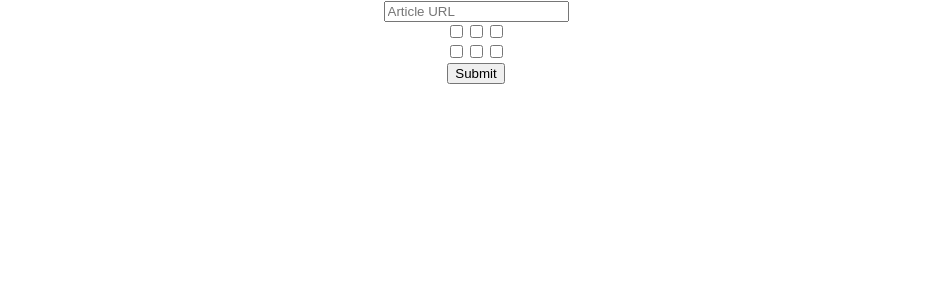
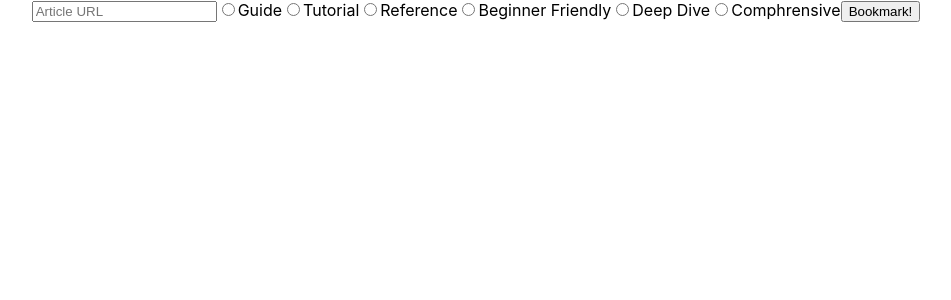
Before and after one commit to z2lai/react-emotion-multi-step-form, a React (Create React App) app: page / in a window 1280 px wide. Shown: the top 300 px of the page, without its empty margins (164-1115 px from the left). Built offline with nearby package versions, Linux system fonts and the light colour scheme.

Commit message:
(WIP) Separated radio controls into a functional component

```diff
--- a/src/components/BookmarkForm.js
+++ b/src/components/BookmarkForm.js
@@ -1,26 +1,27 @@
 import React, { Component } from "react";
+import RadioControl from './RadioControl';
 
 class BookmarkForm extends Component {
-  formStates = ['Initial', 'URL Submitted', 'Article Scraped'];
-  types = ['Guide', 'Tutorial', 'Reference']; // should be queried from database
-  factors = ['Beginner Friendly', 'Deep Dive', 'Comphrensive']; // should be queried from database
-
+  formStates = ["Initial", "URL Submitted", "Article Scraped"];
+  types = ["Guide", "Tutorial", "Reference"]; // should be queried from database
+  factors = ["Beginner Friendly", "Deep Dive", "Comphrensive"]; // should be queried from database
 
   state = {
     formState: this.formStates[0],
     Url: '',
     article: {},
+    type: '',
+    factor: '',
   };
-
 
   componentDidMount() {
     // retrieve types and factors from database
   }
 
-  handleChange = (event) => {
+  handleChange = event => {
     try {
-      const input = event.target.value
-      this.setState({ Url: input })
+      const input = event.target.value;
+      this.setState({ Url: input });
       const cleanedUrl = this.cleanUrl(input);
       if (cleanedUrl) {
         // fetch(`/articles/scrape?Url=${cleanedUrl}`)
@@ -28,31 +29,31 @@ class BookmarkForm extends Component {
         //   .catch(err => console.log(err));
         this.setState({
           formState: this.formStates[1],
-          Url: cleanedUrl,
-        })
+          Url: cleanedUrl
+        });
       }
     } catch (err) {
       console.log(err);
     }
+  };
+
+  cleanUrl(Url) {
+    if (Url.length > 0) return Url;
   }
 
-  cleanUrl(Url) {
-    if (Url.length > 0)
-    return Url;
-  }
+  handleSelection = event => {
+    this.setState({
+      [event.target.name]: event.target.value
+    });
+  };
 
   render() {
     return (
       <form className="bookmark-form" action="/articles/add-article" method="POST">
-        <input name="URL" type="text" placeholder="Article URL" onChange={this.handleChange} value={this.state.Url} />
-        <div className="checkbox">
-          {this.types.map(type => <input key={type} type="checkbox" value={type} />)}
-        </div>
-        <div className="checkbox">
-          {this.factors.map(factor => <input key={factor} type="checkbox" value={factor} />)}
-        </div>
-        {/* <input name="type" type="text" placeholder="Article URL" onChange={this.handleChange} value={this.state.Url} /> */}
-        <input type="submit" value="Submit" onSubmit={this.handleSubmit} />
+        <input name="URL" option="text" placeholder="Article URL" onChange={this.handleChange} value={this.state.Url} />
+        <RadioControl name="type" options={this.types} selected={this.state.type} onChange={this.handleSelection} />
+        <RadioControl name="factor" options={this.factors} selected={this.state.factor} onChange={this.handleSelection} />
+        <button type="submit">Bookmark!</button>
       </form>
       // {this.state.topics.map(topic => <div key={topic}>{topic}</div>)}
     );
--- /dev/null
+++ b/src/components/RadioControl.js
@@ -0,0 +1,19 @@
+import React from "react";
+
+const RadioControl = props => {
+  return props.options.map(option => (
+    <label key={option}>
+      <input
+        key={option}
+        type="radio"
+        name={props.name}
+        value={option}
+        checked={props.selected === option}
+        onChange={props.onChange}
+      />
+      {option}
+    </label>
+  ));
+};
+
+export default RadioControl;
```
